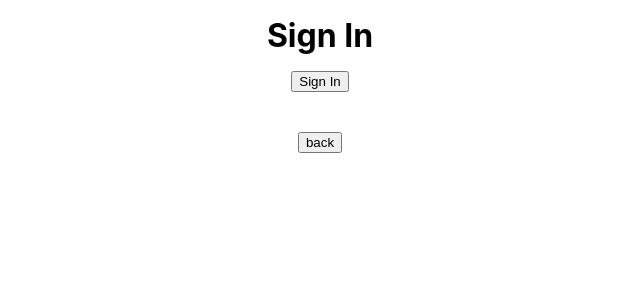
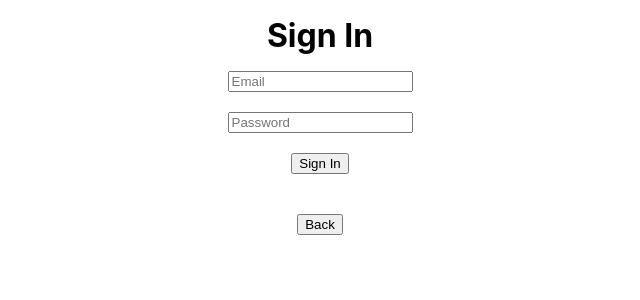
Before and after one commit to JesusG2022/Project-1-cst-438, a React (Create React App) app in the folder project1/: page /Signin in a window 1280 px wide. Shown: the top 300 px of the page, without its empty margins (320-960 px from the left). Built offline with nearby package versions, Linux system fonts and the light colour scheme.

Commit message:
created Login and Signup

```diff
--- a/project1/src/pages/SignIn.js
+++ b/project1/src/pages/SignIn.js
@@ -4,20 +4,25 @@ const SignIn = () => {
     const navigate = useNavigate();
 
     const handleSignIn = () => {
+        console.log("Sign In button clicked");
         navigate("/home");
-        console.log("Sign In button clicked");
     };
 
     return (
         <div className="SignIn">
             <h1 className="Title">Sign In</h1>
             <div className="ButtonContainer">
+                <input type="email" placeholder="Email" />
+                <br />
+                <input type="password" placeholder="Password" />
+                <br />
                 <button onClick={handleSignIn}>Sign In</button>
                 <br />
                 <br />
-            <button onClick={() => navigate("/")} > back</button>
+                <button onClick={() => navigate("/")}>Back</button>
             </div>
-    </div>);
-}
+        </div>
+    );
+};
 
 export default SignIn;
--- a/project1/src/pages/SignUp.js
+++ b/project1/src/pages/SignUp.js
@@ -11,6 +11,11 @@ const SignUp = () => {
     <div className="SignUp">
         <h1 className="Title">Sign Up</h1>
         <div className="ButtonContainer">
+            <input type="email" placeholder="Email" />
+            <br />
+            <input type="password" placeholder="Password" />
+            <br />
+
             <button onClick={handleSignUp}>Sign Up</button> <br />
             <br />
             <button onClick={() => navigate("/")} > back</button>
```
Lines whose indentation alone changed are shown as unchanged.
